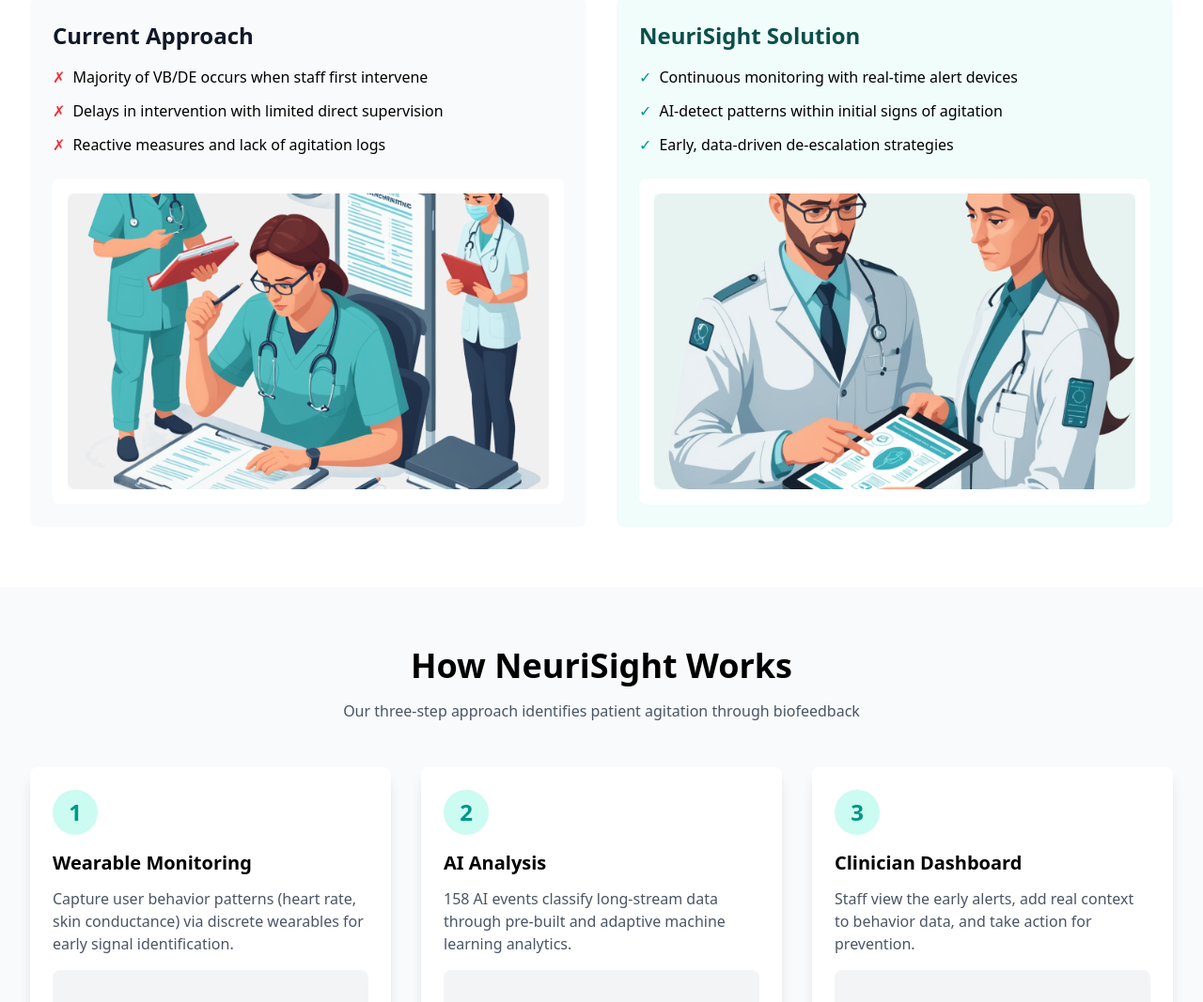
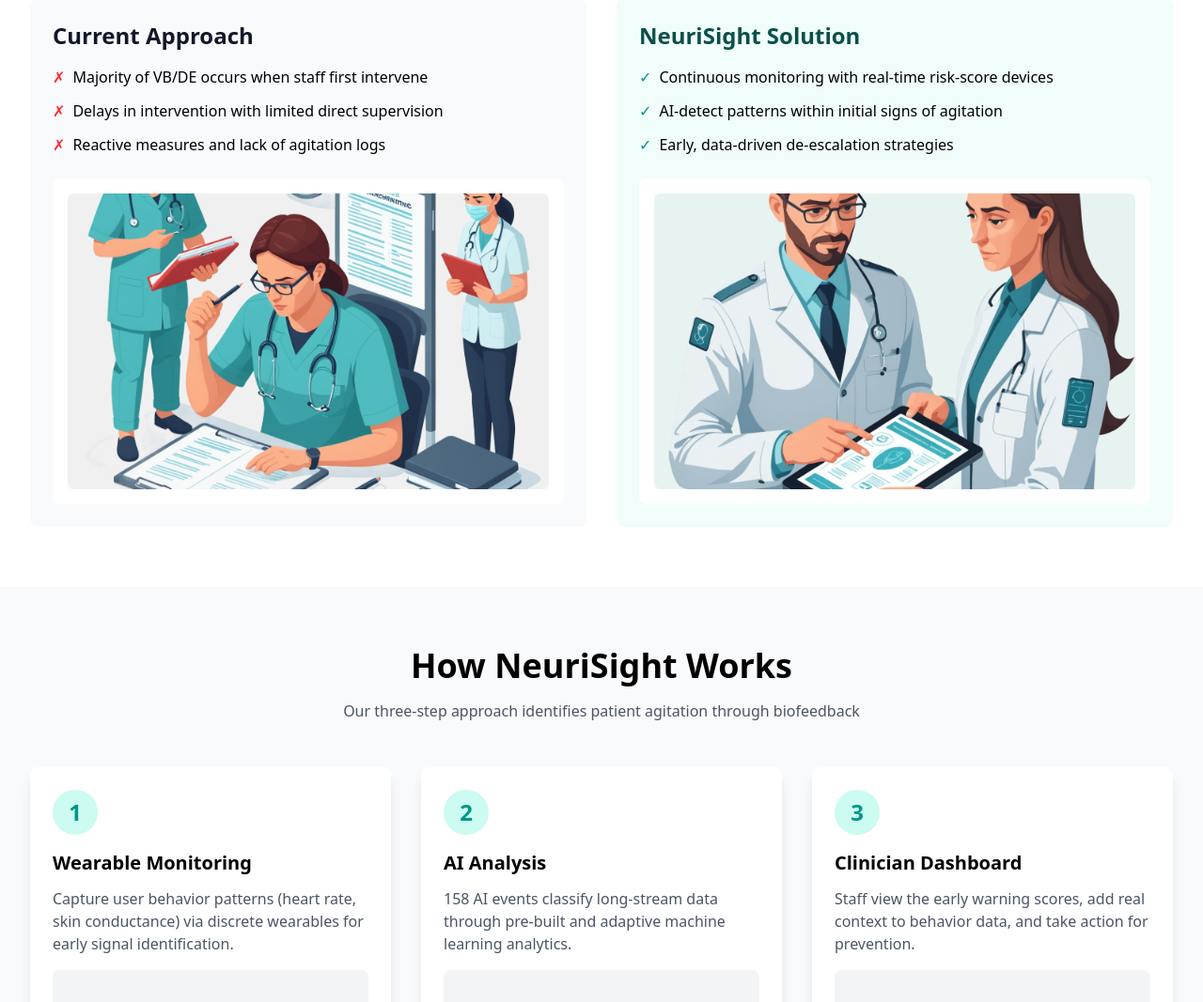
Before and after one commit to neurisight/mindwatch-landing, a React (Vite) app: page / in a window 1280 px wide. Shown: the part 698-1765 px from the top of the page at 94% size. Built offline with nearby package versions, Linux system fonts and the light colour scheme.

Commit message:
no alerts!

```diff
--- a/src/pages/Home.jsx
+++ b/src/pages/Home.jsx
@@ -106,7 +106,7 @@ const NeuriSightLanding = () => {
                 <li className="flex items-start">
                   <span className="text-teal-600 mr-2">✓</span>
                   <span>
-                    Continuous monitoring with real-time alert devices
+                    Continuous monitoring with real-time risk-score devices
                   </span>
                 </li>
                 <li className="flex items-start">
@@ -181,7 +181,7 @@ const NeuriSightLanding = () => {
               </div>
               <h3 className="text-xl font-bold mb-3">Clinician Dashboard</h3>
               <p className="text-gray-600 mb-4">
-                Staff view the early alerts, add real context to behavior data,
+                Staff view the early warning scores, add real context to behavior data,
                 and take action for prevention.
               </p>
               <div className="bg-gray-100 rounded-lg aspect-video flex items-center justify-center">
```
